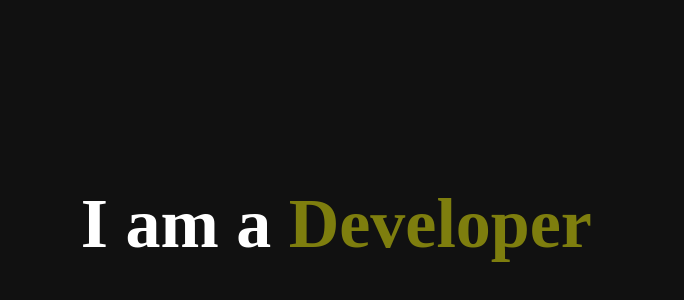
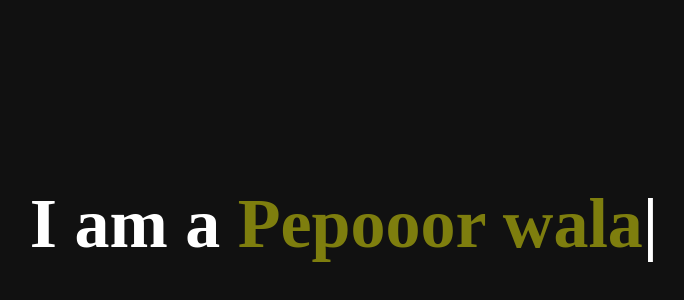
Before and after one commit to ak-sudo/type, a plain HTML site: page index.html in a window 1280 px wide. Shown: the part 176-476 px from the top of the page, without its empty margins (296-980 px from the left). Drawn offline with nearby package versions, Linux system fonts and the light colour scheme.

Commit message:
Peporwala

```diff
--- a/index.html
+++ b/index.html
@@ -15,10 +15,11 @@
 
     <script>
         const typed = new Typed('.changing-text', {
-            strings: ['Programmer', 'Developer', 'Designer', 'Freelancer'],
+            strings: ['Silai wala','Pepooor wala'],
             typeSpeed: 100,
             backSpeed: 100,
         });
+
     </script>
 </body>
 </html>
```
